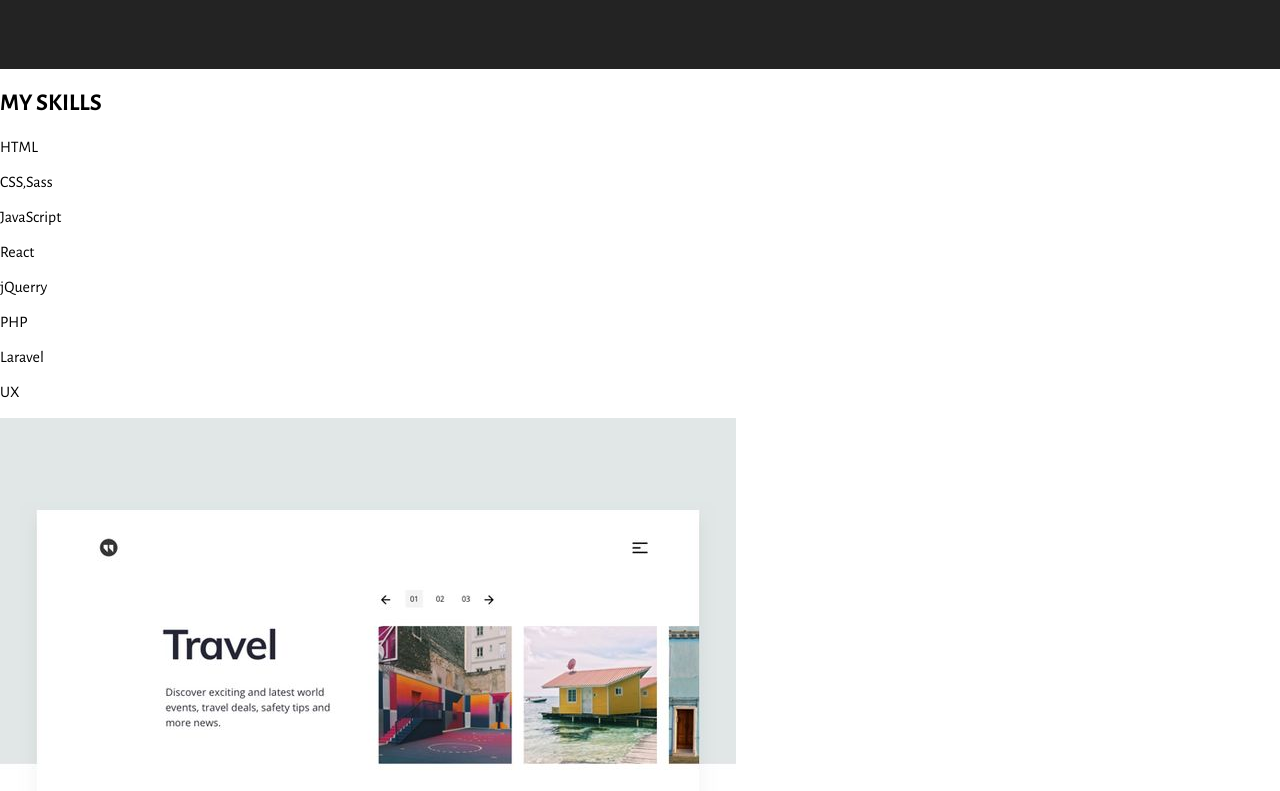
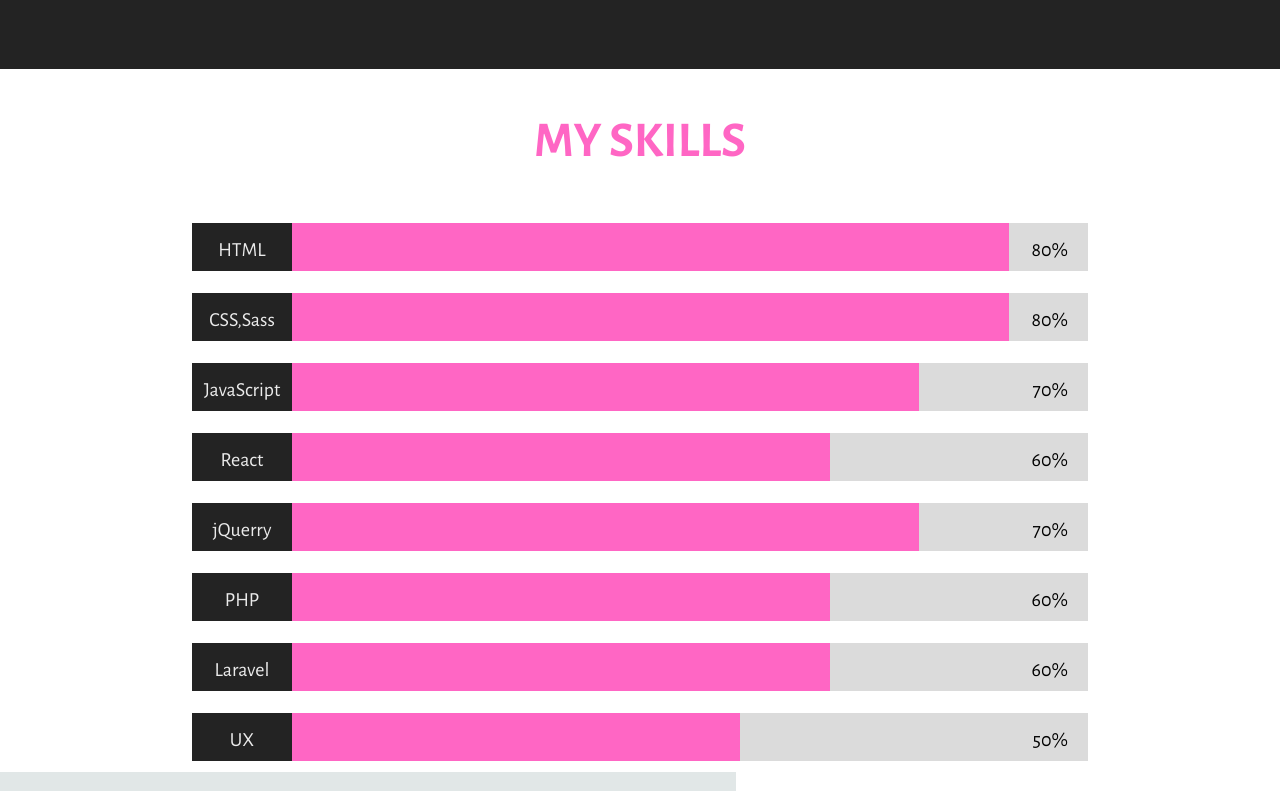
Before and after one commit to christie0902/Project5-porfolioWebsite, a plain HTML site: page html/index.html in a window 1280 px wide. Shown: the part 1129-1920 px from the top of the page. Drawn offline with nearby package versions, Linux system fonts and the light colour scheme.

Commit message:
Style Skill Section with flex box

```diff
--- a/css/style.css
+++ b/css/style.css
@@ -135,3 +135,68 @@
     text-align: center;
     padding-inline: 50px;
 }
+
+
+/* Style Skill Section */
+
+.skill h1 {
+    color:#FF66C4;
+    font-size: 50px;
+    text-align: center;
+}
+
+.skill__bar__label {
+    font-size: 20px;
+    background-color: #232323;
+    color:#ebebeb;
+    width: 100px;
+    height: 6vh;
+    text-align: center;
+    padding-top: 15px;
+}
+
+.skill__pink {
+    background-color:#FF66C4;
+    height: 6vh;
+}
+
+.skill__grey {
+    background-color:#dbdbdb;
+    height: 6vh;
+    font-size: 20px;
+    text-align: right;
+    padding-right: 20px;
+    padding-top: 15px;
+}
+
+.skill__bar {
+    display: flex;
+    align-items: center;
+    height: 70px;
+}
+
+.skill__pink.skill_80 {
+    width: 80%;
+}
+
+.skill__pink.skill_70 {
+    width: 70%;
+}
+
+.skill__pink.skill_60 {
+    width: 60%;
+}
+
+.skill__pink.skill_50 {
+    width: 50%;
+}
+
+.skill__grey {
+    flex: 1;
+}
+
+.skill {
+    display: flex;
+    flex-direction: column;
+    margin-inline: 15vw;
+}
--- a/html/index.html
+++ b/html/index.html
@@ -63,44 +63,44 @@
     <section class="skill">
         <h1>MY SKILLS</h1>
         <div class="skill__bar">
-            <p>HTML</p>
-            <div class="skill__green"></div>
-            <div class="skill__grey"></div>
+            <p class="skill__bar__label">HTML</p>
+            <div class="skill__pink skill_80"></div>
+            <p class="skill__grey">80%</p>
         </div>
         <div class="skill__bar">
-            <p>CSS,Sass</p>
-            <div class="skill__green"></div>
-            <div class="skill__grey"></div>
+            <p class="skill__bar__label">CSS,Sass</p>
+            <div class="skill__pink skill_80"></div>
+            <p class="skill__grey">80%</p>
         </div>
         <div class="skill__bar">
-            <p>JavaScript</p>
-            <div class="skill__green"></div>
-            <div class="skill__grey"></div>
+            <p class="skill__bar__label">JavaScript</p>
+            <div class="skill__pink skill_70"></div>
+            <p class="skill__grey">70%</p>
         </div>
         <div class="skill__bar">
-            <p>React</p>
-            <div class="skill__green"></div>
-            <div class="skill__grey"></div>
+            <p class="skill__bar__label">React</p>
+            <div class="skill__pink skill_60"></div>
+            <p class="skill__grey">60%</p>
         </div>
         <div class="skill__bar">
-            <p>jQuerry</p>
-            <div class="skill__green"></div>
-            <div class="skill__grey"></div>
+            <p class="skill__bar__label">jQuerry</p>
+            <div class="skill__pink skill_70"></div>
+            <p class="skill__grey">70%</p>
         </div>
         <div class="skill__bar">
-            <p>PHP</p>
-            <div class="skill__green"></div>
-            <div class="skill__grey"></div>
+            <p class="skill__bar__label">PHP</p>
+            <div class="skill__pink skill_60"></div>
+            <p class="skill__grey">60%</p>
         </div>
         <div class="skill__bar">
-            <p>Laravel</p>
-            <div class="skill__green"></div>
-            <div class="skill__grey"></div>
+            <p class="skill__bar__label">Laravel</p>
+            <div class="skill__pink skill_60"></div>
+            <p class="skill__grey">60%</p>
         </div>
         <div class="skill__bar">
-            <p>UX</p>
-            <div class="skill__green"></div>
-            <div class="skill__grey"></div>
+            <p class="skill__bar__label">UX</p>
+            <div class="skill__pink skill_50"></div>
+            <p class="skill__grey">50%</p>
         </div>
     </section>
 
```
